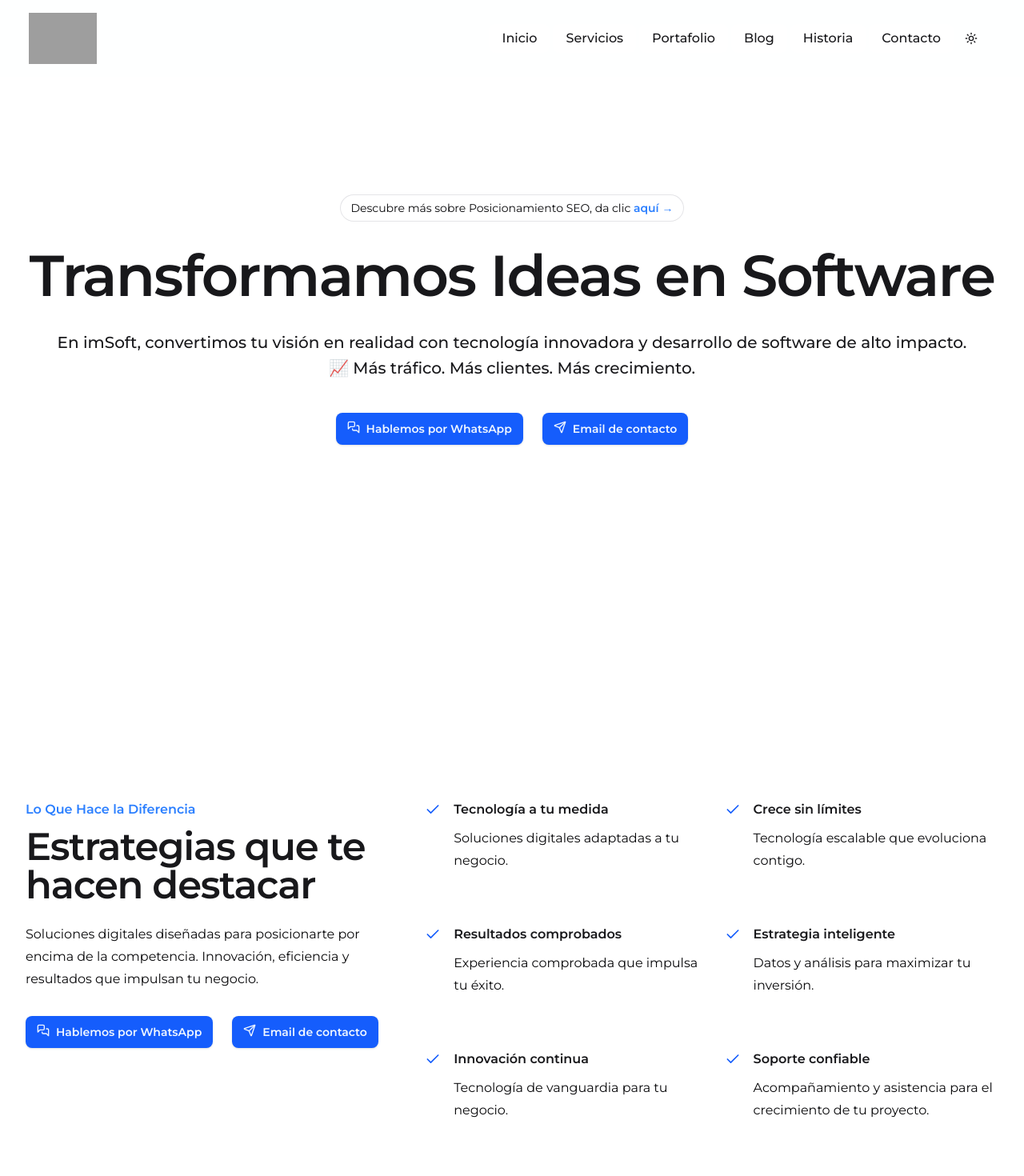
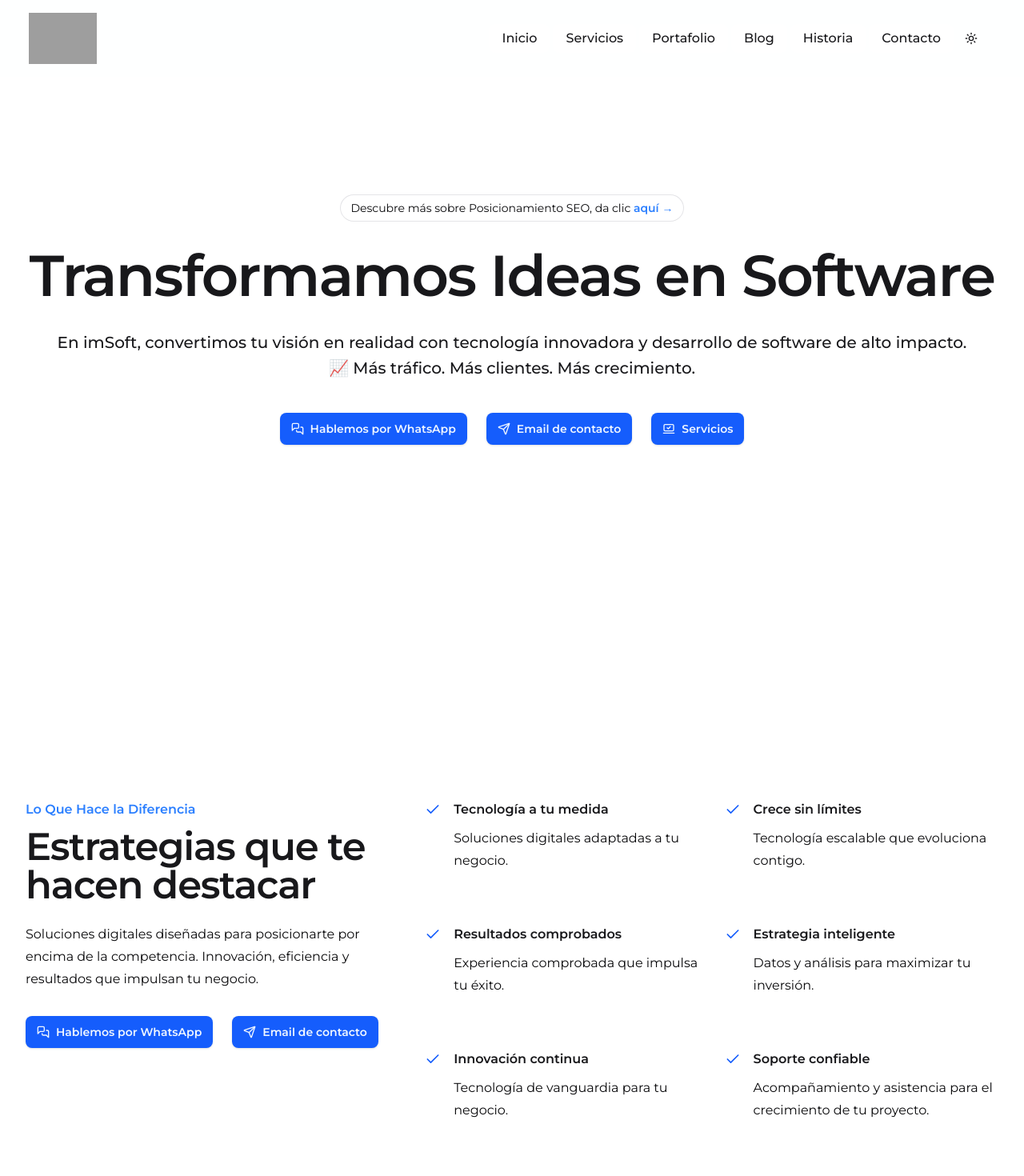
Before and after one commit to imsoft/imSoft-Website, a Next.js app: page / in a window 1280 px wide. Shown: the top 1470 px of the page at 80% size. Built offline with nearby package versions, Linux system fonts and the light colour scheme; grey boxes are pictures that could not be loaded.

Commit message:
Se agrego boton de servicios al inicio y se cambiaton altuda

```diff
--- a/src/components/CtaButtons.tsx
+++ b/src/components/CtaButtons.tsx
@@ -1,13 +1,15 @@
 import Link from "next/link";
 
-import { MessagesSquare, Send } from "lucide-react";
+import { MessagesSquare, Send, LaptopMinimalCheck } from "lucide-react";
 
 interface CtaButtonsProps {
   message?: string;
+  showServices?: boolean;
 }
 
 export const CtaButtons = ({
   message = "👋%20Hola%20imSoft,%20¿cómo%20estás?%20Estoy%20interesado%20en%20conocer%20más%20sobre%20sus%20servicios.%20Me%20gustaría%20recibir%20información%20detallada%20y%20asesoría%20para%20encontrar%20la%20mejor%20solución%20para%20mi%20negocio.%20¡Gracias!🚀",
+  showServices = false,
 }: CtaButtonsProps) => {
   return (
     <>
@@ -15,7 +17,7 @@ export const CtaButtons = ({
         href={`https://wa.me/523325365558?text=${message}`}
         target="_blank"
         rel="noopener noreferrer"
-        className="flex gap-x-2 rounded-md px-3.5 py-2.5 text-sm font-semibold shadow-sm
+        className="flex gap-x-2 rounded-md items-center px-3.5 py-2.5 text-sm font-semibold shadow-sm
         bg-blue-600 text-blue-50
         hover:bg-blue-700 focus-visible:outline focus-visible:outline-offset-2 focus-visible:outline-blue-500"
         aria-label="Enlace para contactar vía WhatsApp"
@@ -25,7 +27,7 @@ export const CtaButtons = ({
       </Link>
       <Link
         href="mailto:contacto@imsoft.io"
-        className="flex gap-x-2 rounded-md px-3.5 py-2.5 text-sm font-semibold shadow-sm
+        className="flex gap-x-2 rounded-md items-center px-3.5 py-2.5 text-sm font-semibold shadow-sm
         bg-blue-600 text-blue-50
         hover:bg-blue-700 focus-visible:outline focus-visible:outline-offset-2 focus-visible:outline-blue-500"
         aria-label="Enlace para contactar vía correo electrónico"
@@ -33,6 +35,18 @@ export const CtaButtons = ({
         <Send size={16} />
         Email de contacto
       </Link>
+      {showServices && (
+        <Link
+          href="/servicios"
+          className="flex gap-x-2 rounded-md items-center px-3.5 py-2.5 text-sm font-semibold shadow-sm
+        bg-blue-600 text-blue-50
+        hover:bg-blue-700 focus-visible:outline focus-visible:outline-offset-2 focus-visible:outline-blue-500"
+          aria-label="Enlace para contactar vía correo electrónico"
+        >
+          <LaptopMinimalCheck size={16} />
+          Servicios
+        </Link>
+      )}
     </>
   );
 };
--- a/src/components/Features.tsx
+++ b/src/components/Features.tsx
@@ -33,7 +33,7 @@ export const FeaturesSection = () => {
   return (
     <>
       <div
-        className="bg-background py-32 sm:py-40"
+        className="bg-background py-8 sm:py-10"
         aria-label="Sección de características y beneficios"
       >
         <div className="mx-auto max-w-7xl px-6 lg:px-8">
--- a/src/components/Hero.tsx
+++ b/src/components/Hero.tsx
@@ -9,7 +9,7 @@ export const HeroSection = () => {
         aria-label="Sección principal del sitio"
       >
         <div className="relative isolate px-6 lg:px-8">
-          <div className="mx-auto max-w-7xl py-16 sm:py-12 lg:py-14">
+          <div className="mx-auto max-w-7xl py-8 sm:py-6 lg:py-7">
             <div
               className="hidden sm:mb-8 sm:flex sm:justify-center"
               aria-label="Banner de servicio destacado"
@@ -36,7 +36,7 @@ export const HeroSection = () => {
                 className="mt-10 flex items-center justify-center gap-x-6"
                 aria-label="Botones de acción principal"
               >
-                <CtaButtons />
+                <CtaButtons showServices />
               </div>
             </div>
           </div>
--- a/src/components/services/Services.tsx
+++ b/src/components/services/Services.tsx
@@ -65,7 +65,7 @@ export const ServicesSection = () => {
   return (
     <>
       <div
-        className="bg-background py-24 sm:py-32"
+        className="bg-background py-8 sm:py-10"
         aria-label="Sección de servicios de imSoft"
       >
         <div className="mx-auto max-w-7xl px-6 lg:px-8">
```
